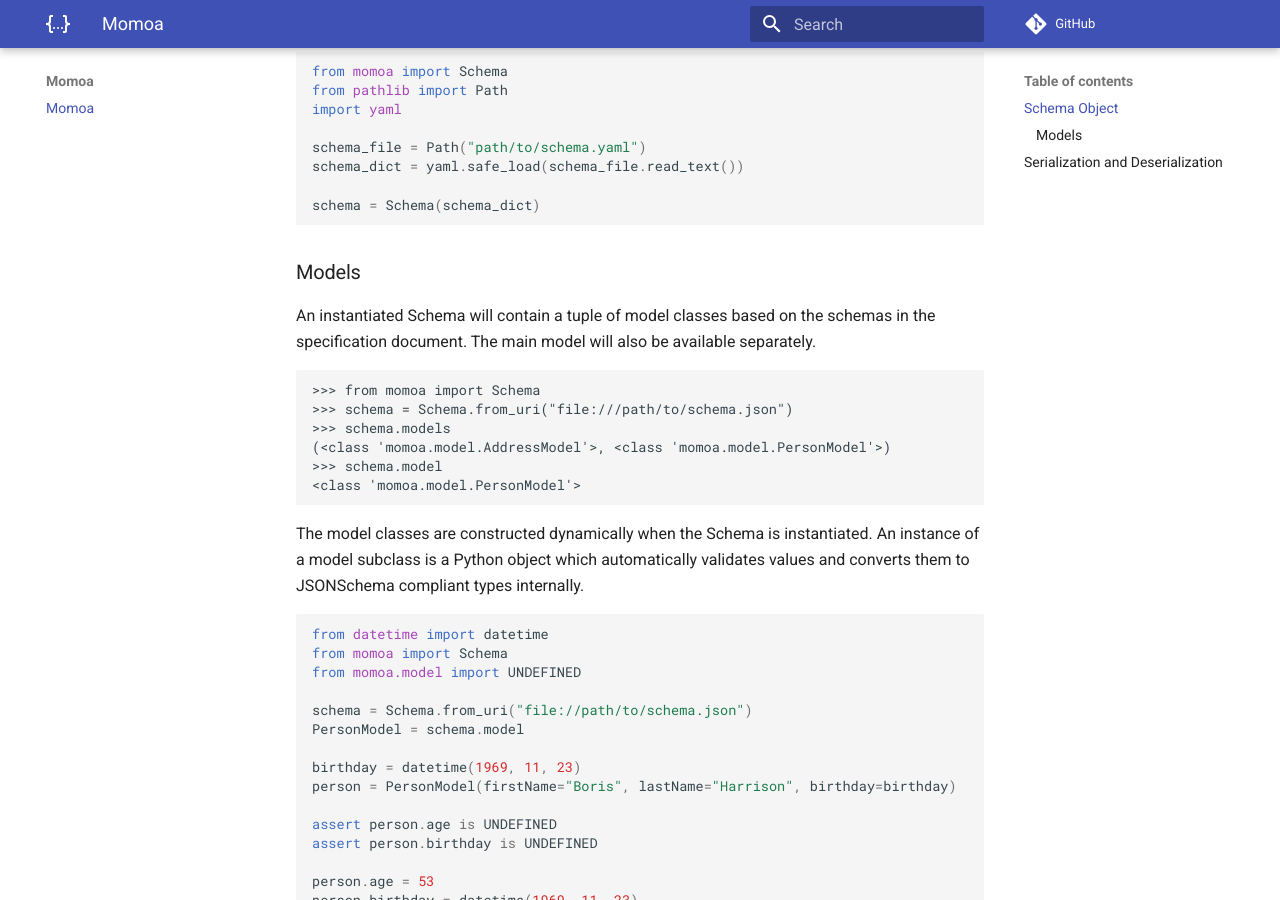
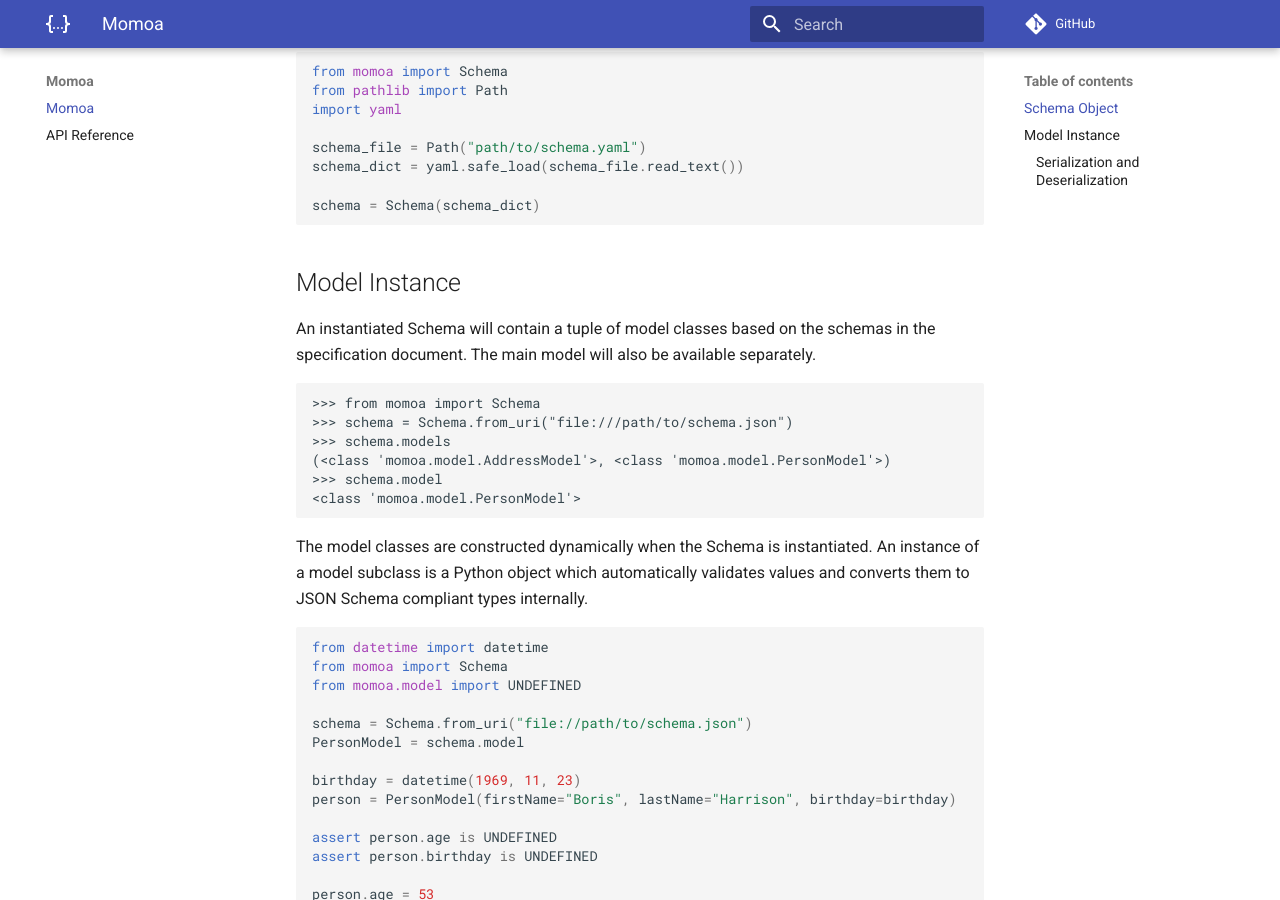
Before and after one commit to berislavlopac/momoa, an MkDocs documentation site: the page built from docs/index.md, in a window 1280 px wide and 900 px high, scrolled down 786 px. Built offline with MkDocs 1.6.1 and Material for MkDocs 9.7.7, drawn with Linux system fonts in a browser that asks for light colours; comment, search, counter and statistics services are not loaded; some of the changed text lies outside the part shown.

Commit message:
improved documentation

````diff
--- a/docs/index.md
+++ b/docs/index.md
@@ -1,6 +1,6 @@
 # Momoa
 
-`momoa` is a library for definition, validation and serialisation of models based on JSONSchema specifications.
+**Momoa** is a library for definition, validation and serialisation of Python data objects based on JSON Schema specifications.
 
 [![Documentation Status](https://readthedocs.org/projects/momoa/badge/?version=latest)](https://momoa.readthedocs.io/en/latest/?badge=latest)
 [![Build Status](https://b11c.semaphoreci.com/badges/momoa/branches/main.svg?style=shields&key=3e80692d-ad00-401e-b445-75303b8f35d0)](https://b11c.semaphoreci.com/projects/momoa)
@@ -39,7 +39,7 @@
 schema = Schema(schema_dict)
 ```
 
-### Models
+## Model Instance
 
 An instantiated Schema will contain a tuple of model classes based on the schemas in the specification document. The main model will also be available separately.
 
@@ -50,7 +50,7 @@
     >>> schema.model
     <class 'momoa.model.PersonModel'>
 
-The model classes are constructed dynamically when the Schema is instantiated. An instance of a model subclass is a Python object which automatically validates values and converts them to JSONSchema compliant types internally.
+The model classes are constructed dynamically when the Schema is instantiated. An instance of a model subclass is a Python object which automatically validates values and converts them to JSON Schema compliant types internally.
 
 ```python
 from datetime import datetime
@@ -73,7 +73,7 @@
 assert person.birthday == datetime(1969, 11, 23)
 ```
 
-## Serialization and Deserialization
+### Serialization and Deserialization
 
 Model instances can be serialised into JSON-compatible Python dicts:
 
--- a/mkdocs.yml
+++ b/mkdocs.yml
@@ -1,13 +1,16 @@
 site_name: Momoa
 repo_url: https://github.com/berislavlopac/momoa
 site_url: https://momoa.readthedocs.io
-site_description: A library for definition, validation and serialisation of models based on JSONSchema specifications.
+site_description: A library for definition, validation and serialization of models based on JSONSchema specifications.
 site_author: Berislav Lopac <berislav@lopac.net>
 use_directory_urls: false
 theme:
   name: material
   icon:
     logo: material/code-json
+plugins:
+  - mkapi
+  - search
 markdown_extensions:
   - pymdownx.highlight:
       anchor_linenums: true
@@ -16,3 +19,4 @@
   - pymdownx.superfences
 nav:
   - index.md
+  - API Reference: mkapi/api/momoa
--- a/pyproject.toml
+++ b/pyproject.toml
@@ -34,6 +34,7 @@
 [tool.poetry.group.docs.dependencies]
 mkdocs = ">=1.3.0"
 mkdocs-material = ">=8.5.6"
+mkapi = "^1.0.14"
 
 [tool.black]
 line-length = 100
````
Also changed, not shown: docs/requirements.txt (+35 -2 lines).
